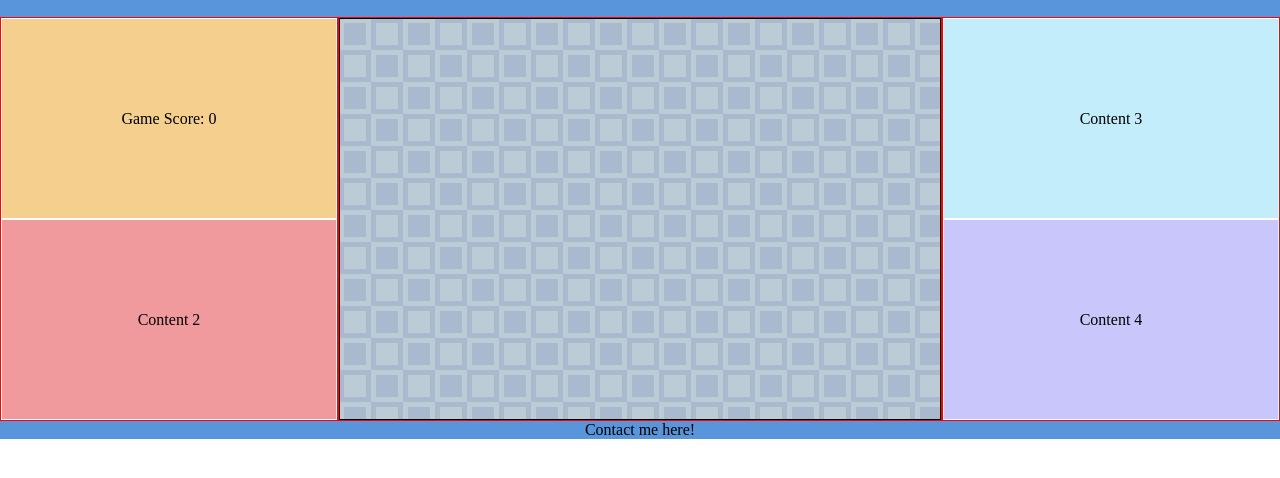
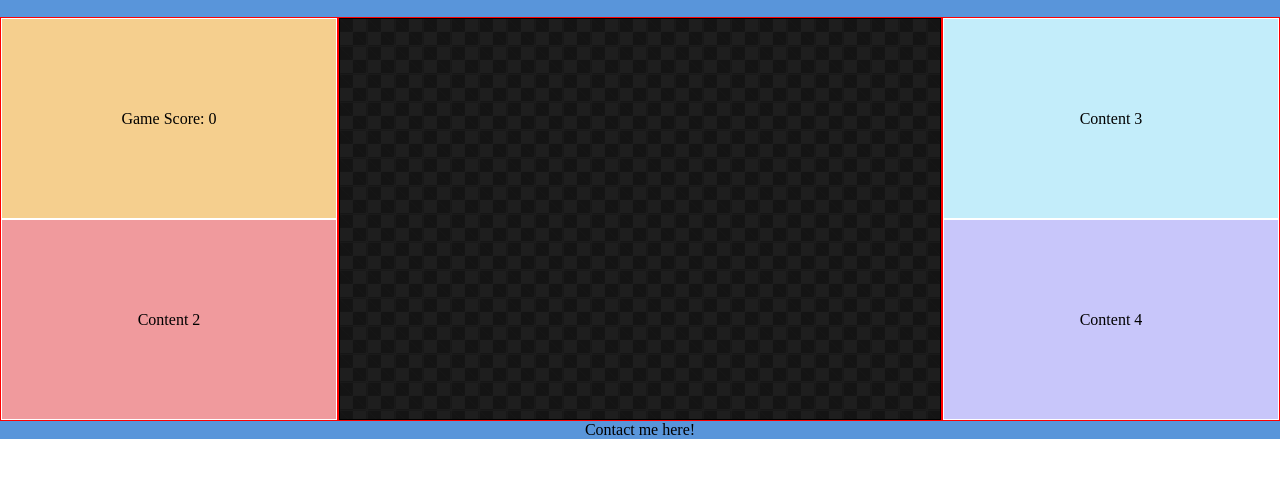
Before and after one commit to TakTakTaka/space-man, a website: page index.html in a window 1280 px wide. Shown: the part 60-538 px from the top of the page. Drawn offline with nearby package versions, Linux system fonts and the light colour scheme.

Commit message:
Upddate background

```diff
--- a/styles.css
+++ b/styles.css
@@ -80,5 +80,5 @@ box-sizing: border-box;
 
 .canvas-bg {
   background-repeat: repeat;
-  background-image: url("./imgs/tileBg.png");
+  background-image: url("./imgs/tileBg3.png");
 }
```
Also changed, not shown: imgs/tileBg.png (deleted), imgs/tileBg3.png (added).
